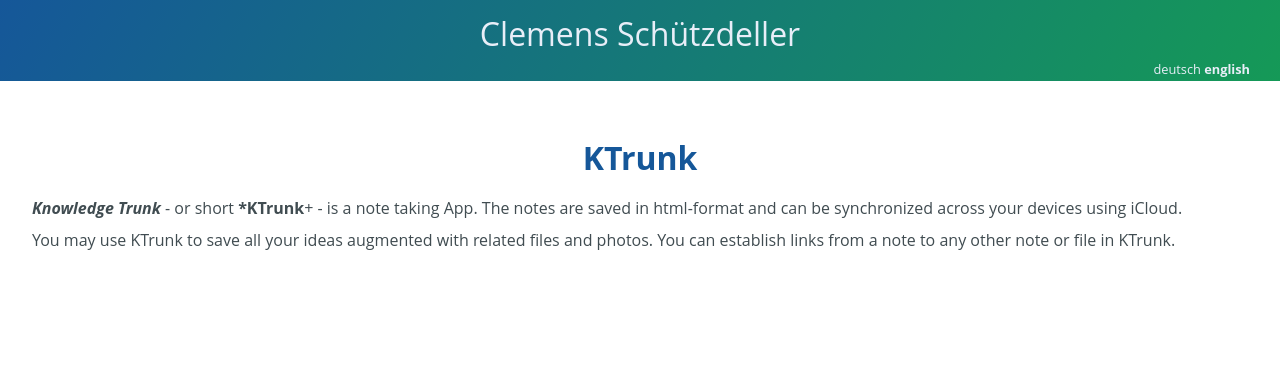
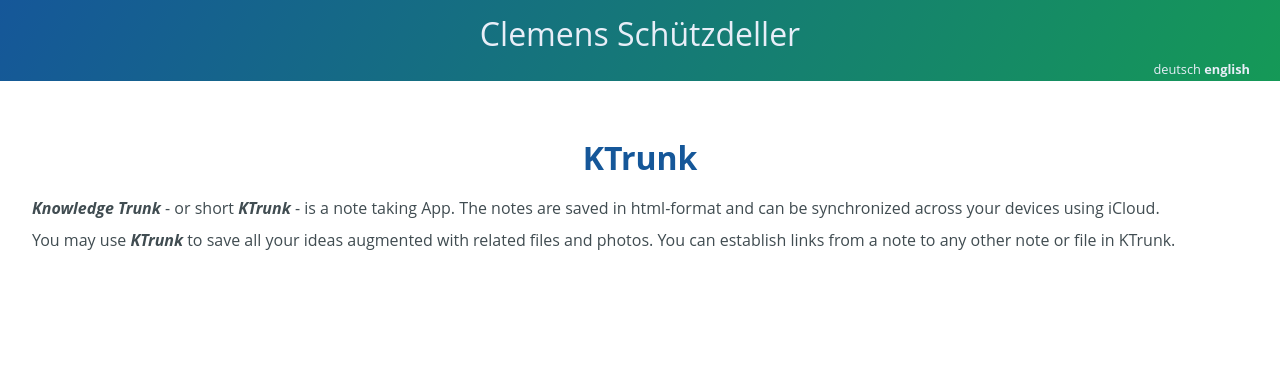
Before and after one commit to cs-LA/home, a Jekyll site: the page built from KTrunk/Manual.md, in a window 1280 px wide. Shown: the top 392 px of the page. Built offline with Jekyll 4.4.1, drawn with Linux system fonts in a browser that asks for light colours; our own code applies the rules of GitHub Pages for plain Markdown files.

Commit message:
Update Manual.md

```diff
--- a/KTrunk/Manual.md
+++ b/KTrunk/Manual.md
@@ -1,5 +1,5 @@
 # KTrunk
 
-<span class="en">***Knowledge Trunk*** - or short ***KTrunk**+ - is a note taking App. The notes are saved in html-format and can be synchronized across your devices using iCloud.</span>
+<span class="en">***Knowledge Trunk*** - or short ***KTrunk*** - is a note taking App. The notes are saved in html-format and can be synchronized across your devices using iCloud.</span>
 
-You may use KTrunk to save all your ideas augmented with related files and photos. You can establish links from a note to any other note or file in KTrunk.
+<span class="en">You may use ***KTrunk*** to save all your ideas augmented with related files and photos. You can establish links from a note to any other note or file in KTrunk.</span>
```
